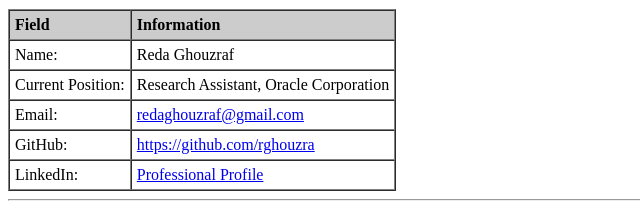
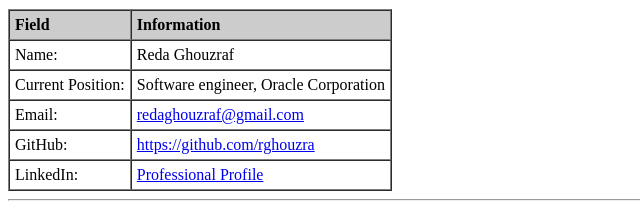
Before and after one commit to rghouzra/rghouzra.github.io, a plain HTML site: page index.html in a window 1280 px wide. Shown: the part 280-498 px from the top of the page, 0-640 px from the left. Drawn offline with Linux system fonts and the light colour scheme.

Commit message:
Update job title

```diff
--- a/index.html
+++ b/index.html
@@ -38,7 +38,7 @@
 </tr>
 <tr>
 <td>Current Position:</td>
-<td>Research Assistant, Oracle Corporation</td>
+<td>Software engineer, Oracle Corporation</td>
 </tr>
 <tr>
 <td>Email:</td>
```
